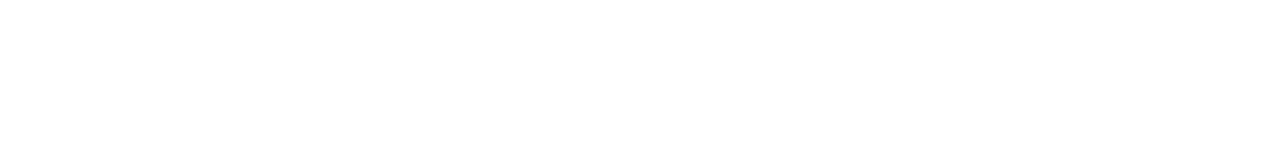
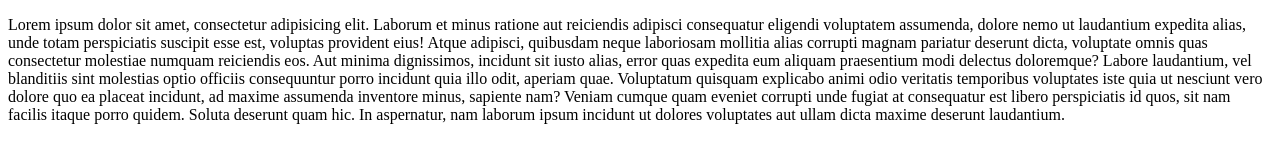
Before and after one commit to sonatanpaul/mr-paul-sonatan, a plain HTML site: page index.html in a window 1280 px wide. Drawn offline with Linux system fonts and the light colour scheme.

Commit message:
now update

```diff
--- a/index.html
+++ b/index.html
@@ -7,5 +7,7 @@
 </head>
 <body>
 
+    <p>Lorem ipsum dolor sit amet, consectetur adipisicing elit. Laborum et minus ratione aut reiciendis adipisci consequatur eligendi voluptatem assumenda, dolore nemo ut laudantium expedita alias, unde totam perspiciatis suscipit esse est, voluptas provident eius! Atque adipisci, quibusdam neque laboriosam mollitia alias corrupti magnam pariatur deserunt dicta, voluptate omnis quas consectetur molestiae numquam reiciendis eos. Aut minima dignissimos, incidunt sit iusto alias, error quas expedita eum aliquam praesentium modi delectus doloremque? Labore laudantium, vel blanditiis sint molestias optio officiis consequuntur porro incidunt quia illo odit, aperiam quae. Voluptatum quisquam explicabo animi odio veritatis temporibus voluptates iste quia ut nesciunt vero dolore quo ea placeat incidunt, ad maxime assumenda inventore minus, sapiente nam? Veniam cumque quam eveniet corrupti unde fugiat at consequatur est libero perspiciatis id quos, sit nam facilis itaque porro quidem. Soluta deserunt quam hic. In aspernatur, nam laborum ipsum incidunt ut dolores voluptates aut ullam dicta maxime deserunt laudantium.</p>
+
 </body>
 </html>
```
